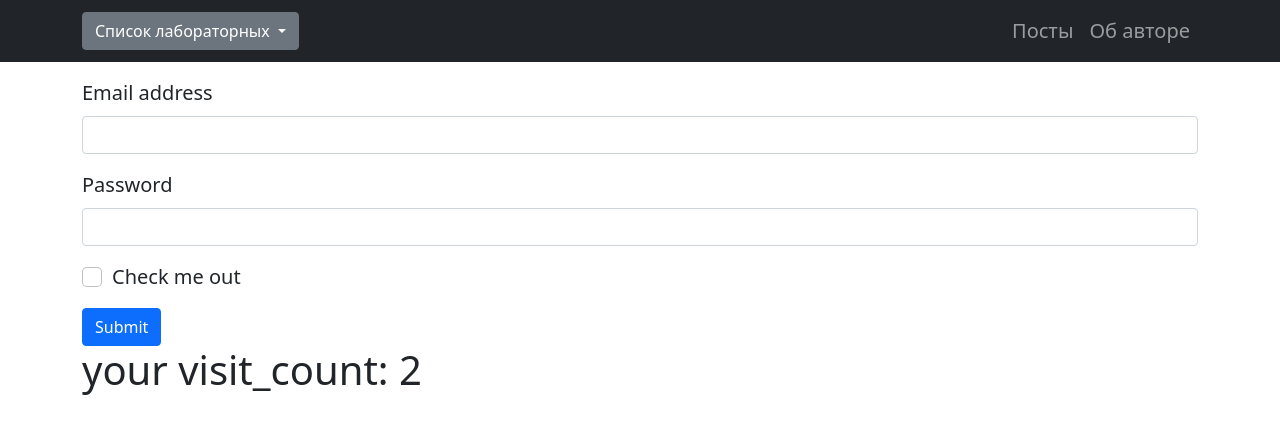
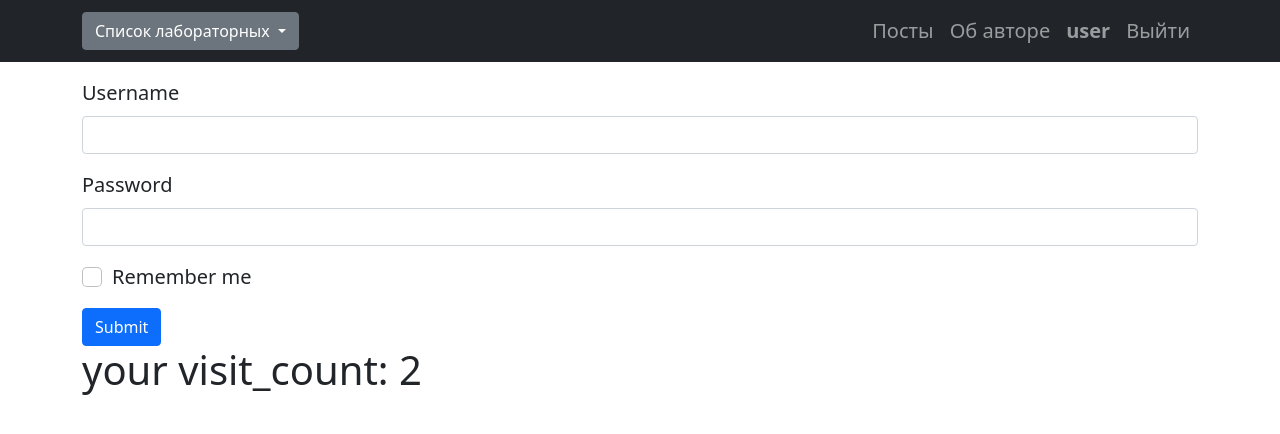
Before and after one commit to Lomalseba/Voloshin-web-dev-2024-2, a Flask app: page /authorization in a window 1280 px wide. Shown: the top 434 px of the page. Run offline with Flask 2, Linux system fonts and the light colour scheme; a user stored in the database is signed in.

Commit message:
'remembernotwork'

```diff
--- a/labs/app/app.py
+++ b/labs/app/app.py
@@ -1,7 +1,8 @@
 import random
-from flask import Flask, render_template, request, session, redirect, url_for
+from flask import Flask, render_template, request, session, redirect, url_for, make_response
 from faker import Faker
 from dotenv import load_dotenv
+from datetime import datetime, timedelta
 import os
 from models.user import db, User
 
@@ -112,21 +113,55 @@ def info():
                                cookies=cookies, form_data=form_data, form_submitted=form_submitted,
                                number_correct=number_correct, number=number, error_message=error_message)
 
+@app.context_processor
+def inject_user():
+    return {'logged_in': 'user_id' in session}
+
 @app.route("/authorization", methods=["POST", "GET"])
 def auth():
     if "visit_count" not in session:
         session["visit_count"] = 0
 
     session["visit_count"] += 1
+    error_message = None
+
     if request.method == "POST":
         username = request.form['username']
         password = request.form['password']
+        remember = request.form.get('remember')
 
         user = User.query.filter_by(username=username).first()
         if user and user.check_password(password):
             session['user_id'] = user.id
-            return redirect(url_for('info'))
+            session['username'] = username
+
+            resp = make_response(redirect(url_for('info')))
+
+            if remember:
+                expires = datetime.now() + timedelta(days=7)
+                resp.set_cookie('user.id', str(user.id), expires=expires)
+                resp.set_cookie('username',username,  expires=expires)
+            else:
+                resp.set_cookie('user.id','1', expires=0)
+                resp.set_cookie('username', '1', expires=0)
+
+            return resp
         else:
-            return 'Invalid username or password!'
+            error_message = 'Invalid username or password!'
 
-    return render_template("authorization.html", visit_count=session["visit_count"])
+    return render_template("authorization.html", visit_count=session["visit_count"],
+                           error_message=error_message)
+
+@app.route("/logout")
+def logout():
+    session.pop("user_id", 0)
+    session.pop("username", 0)
+    return redirect(url_for("auth"))
+
+@app.route("/srcrute)")
+def security():
+    if 'user_id' in session:
+        return render_template("security.html")
+    else:
+        error_message = "need to auth"
+        redirect(url_for('auth'), error_message=error_message)
--- a/labs/app/templates/authorization.html
+++ b/labs/app/templates/authorization.html
@@ -3,18 +3,24 @@
 
 {% block content %}
 
-<form>
+{% if error_message %}
+<div class="alert alert-danger" role="alert">
+  {{ error_message }}
+</div>
+{% endif %}
+
+<form method="POST" action="{{ url_for('auth') }}">
   <div class="mb-3">
-    <label for="login" class="form-label">Email address</label>
-    <input type="email" class="form-control" name="login "id="login" aria-describedby="emailHelp">
+    <label for="login" class="form-label">Username</label>
+    <input type="text" class="form-control" name="username" id="login">
   </div>
   <div class="mb-3">
     <label for="Password" class="form-label">Password</label>
-    <input type="password" class="form-control" name="Passwoed" id="Password">
+    <input type="password" class="form-control" name="password" id="Password">
   </div>
   <div class="mb-3 form-check">
-    <input type="checkbox" class="form-check-input" id="Check">
-    <label class="form-check-label" for="Check">Check me out</label>
+    <input type="checkbox" class="form-check-input" name="remember" id="Check">
+    <label class="form-check-label" for="Check">Remember me</label>
   </div>
   <button type="submit" class="btn btn-primary">Submit</button>
 </form>
--- a/labs/app/templates/base.html
+++ b/labs/app/templates/base.html
@@ -47,6 +47,14 @@
                   <li class="nav-item">
                     <a class="nav-link" href="{{ url_for('about') }}">Об авторе</a>
                   </li>
+                    {% if 'user_id' in session %}
+                        <li class="nav-item">
+                            <a class="nav-link" href="{{ url_for('security') }}"><strong>{{ session['username'] }}</strong></a>
+                        </li>
+                        <li class="nav-item">
+                            <a class="nav-link" href="{{ url_for('logout') }}">Выйти</a>
+                        </li>
+                    {% endif %}
                 </ul>
               </div>
             </div>
--- /dev/null
+++ b/labs/app/templates/security.html
@@ -0,0 +1,5 @@
+{% extends 'base.html' %}
+
+{% block content %}
+<h1>2</h1>
+{% endblock %}
```
Also changed, not shown: labs/app/add_user.py (added, +29 -0 lines), labs/app/instance/users.db, labs/app/templates/index.html (line endings or trailing spaces).
